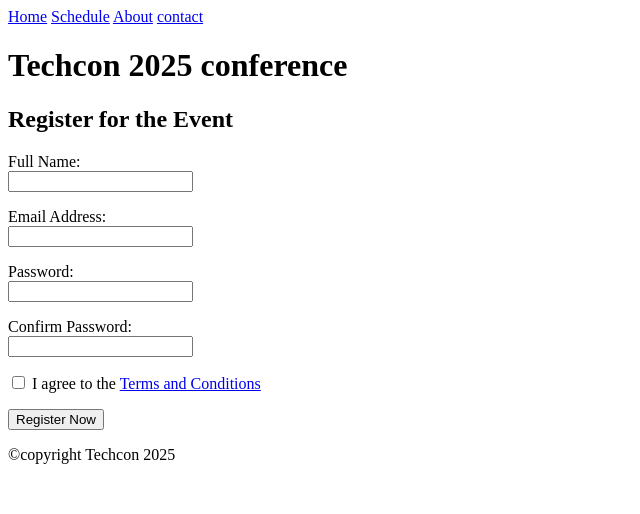
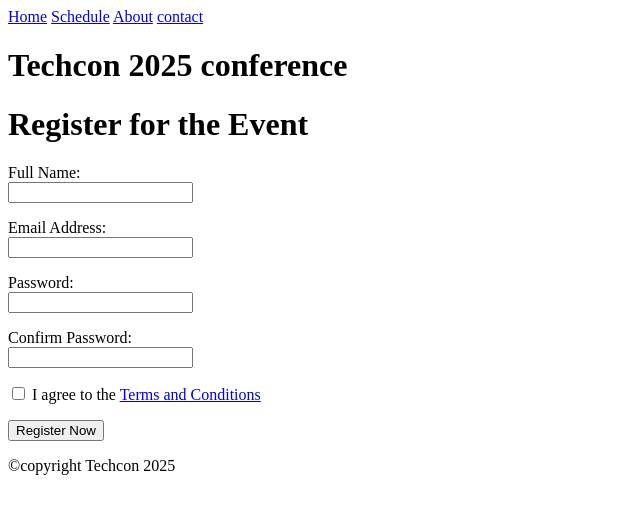
Before and after one commit to Machelli/TechCon_HTML, a plain HTML site: page techcon_website/register.html in a window 1280 px wide. Shown: the whole page, without its empty margins (0-640 px from the left). Drawn offline with Linux system fonts and the light colour scheme.

Commit message:
register

```diff
--- a/techcon_website/register.html
+++ b/techcon_website/register.html
@@ -14,7 +14,7 @@
  </header>
 <body>
     <main>
-      <h2>Register for the Event</h2>
+      <h1>Register for the Event</h1>
             <form action="#" method="POST">
                 <p>
                     <label for="full_name">Full Name:</label>
```
